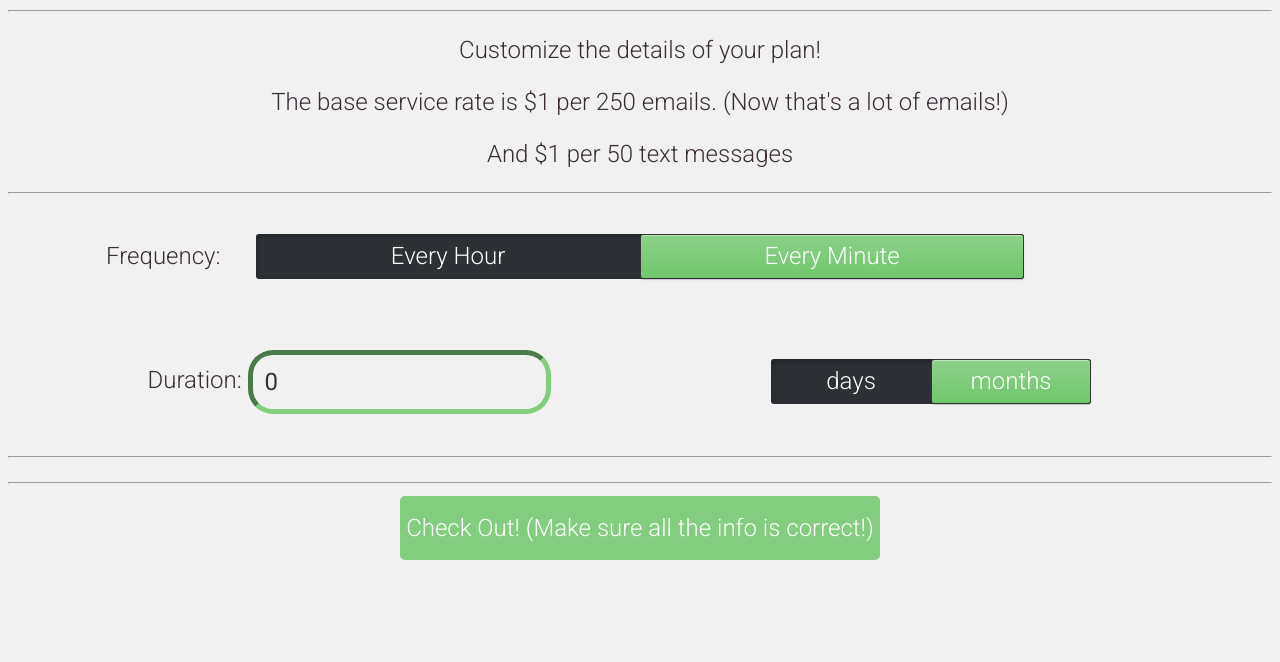
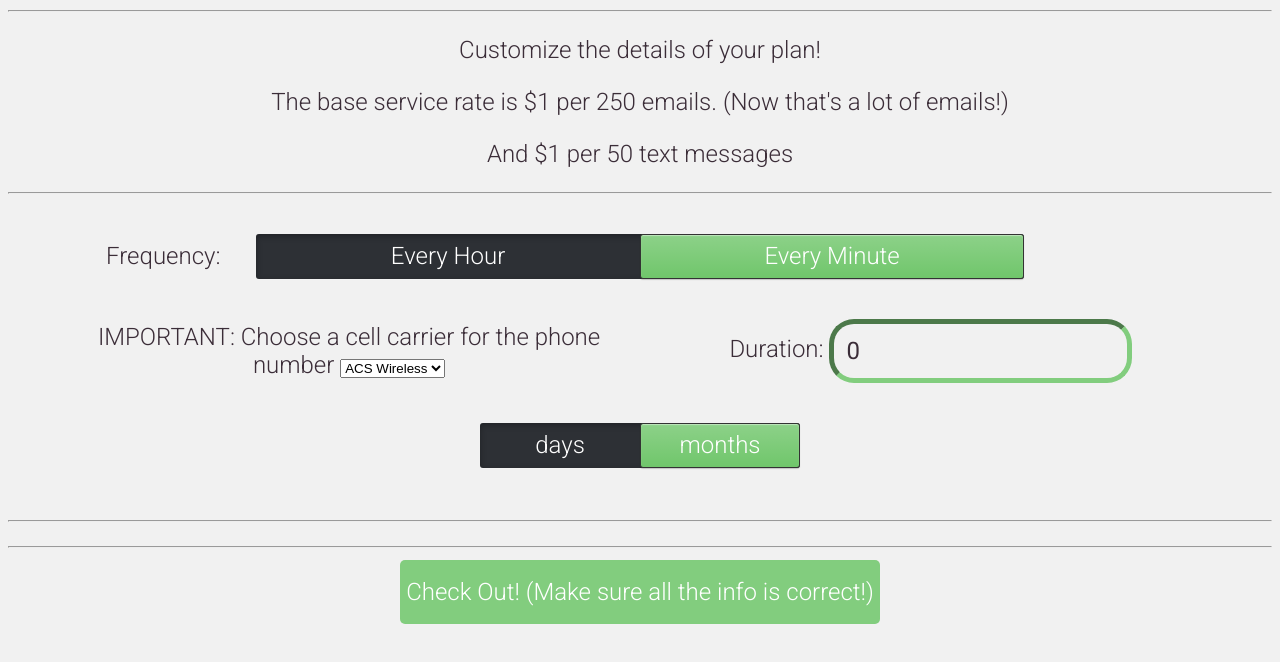
Before and after one commit to regaldisclaimer/EmailClock, a plain HTML site: page index.html in a window 1280 px wide. Both pictures are taken after a click on the input "Start the TextClock!". Shown: the part 106-768 px from the top of the page. Drawn offline with nearby package versions, Linux system fonts and the light colour scheme.

Commit message:
show carrier select

```diff
--- a/index.html
+++ b/index.html
@@ -127,7 +127,7 @@ Contact: regaldisclaimer@gmail.com for all usage permissions -->
 				  </span>
 				  <a></a>
 				</label>
-				<div class ='inline' style='display:none;'>
+				<div class ='inline' id='carrierSelect' style='display:none;'>
 					<label for='carrierInput'>IMPORTANT: Choose a cell carrier for the phone number</label>
 					<select id='carrierInput'>
 						<option>ACS Wireless</option>
@@ -305,7 +305,9 @@ Contact: regaldisclaimer@gmail.com for all usage permissions -->
 				$('#pHeadline p').text(emailText);
 				$('#homeGroup').toggle(1000);
 				$('#purchaseGroup').toggle(1000);
+				$('#carrierSelect').show();
 			});
+
 		}
 	}
 
```
